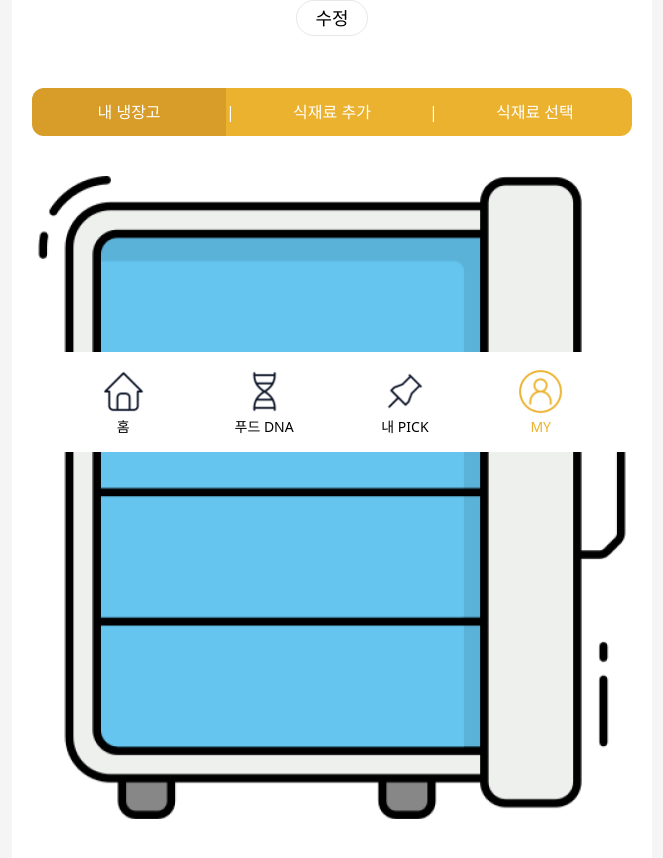
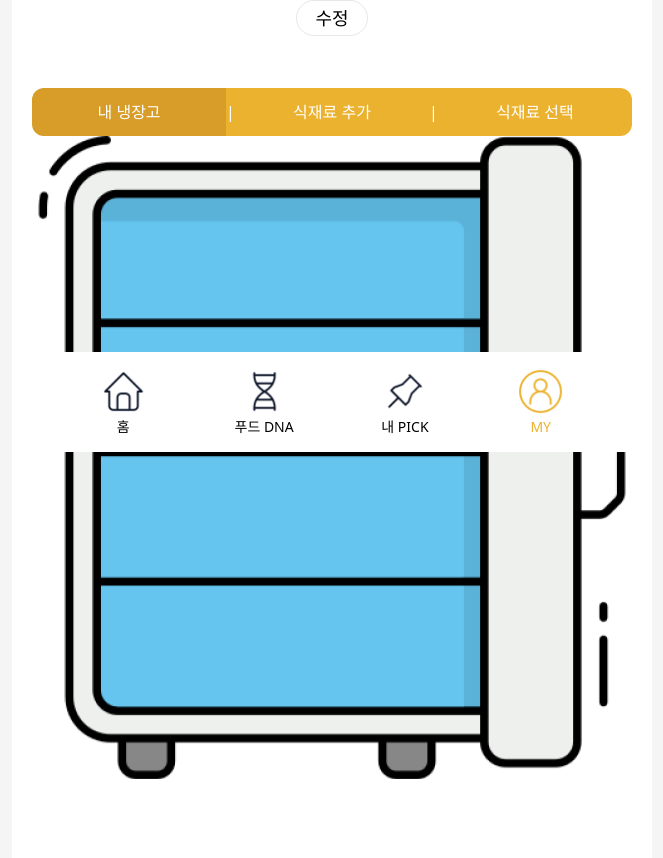
Before and after one commit to soodgarak/soodgarak-FE, a Next.js app: page /my in a window 1280 px wide. Shown: the part 348-1206 px from the top of the page, without its empty margins (308-971 px from the left). Built offline with nearby package versions, Linux system fonts and the light colour scheme.

Commit message:
style: margin 변경

```diff
--- a/app/my/_components/FridgeContent.tsx
+++ b/app/my/_components/FridgeContent.tsx
@@ -1,6 +1,6 @@
 const FridgeContent = () => {
   return (
-    <div className='bg-refrigerator mt-40 h-[64.286rem] w-full bg-contain bg-no-repeat'>
+    <div className='h-[64.286rem] w-full bg-refrigerator bg-contain bg-no-repeat'>
       <ul className='h-full pb-[8rem] pl-[6.9rem] pr-[15.3rem] pt-[6rem]'>
         <li className='h-[25%]'></li>
         <li className='h-[25%]'></li>
```
